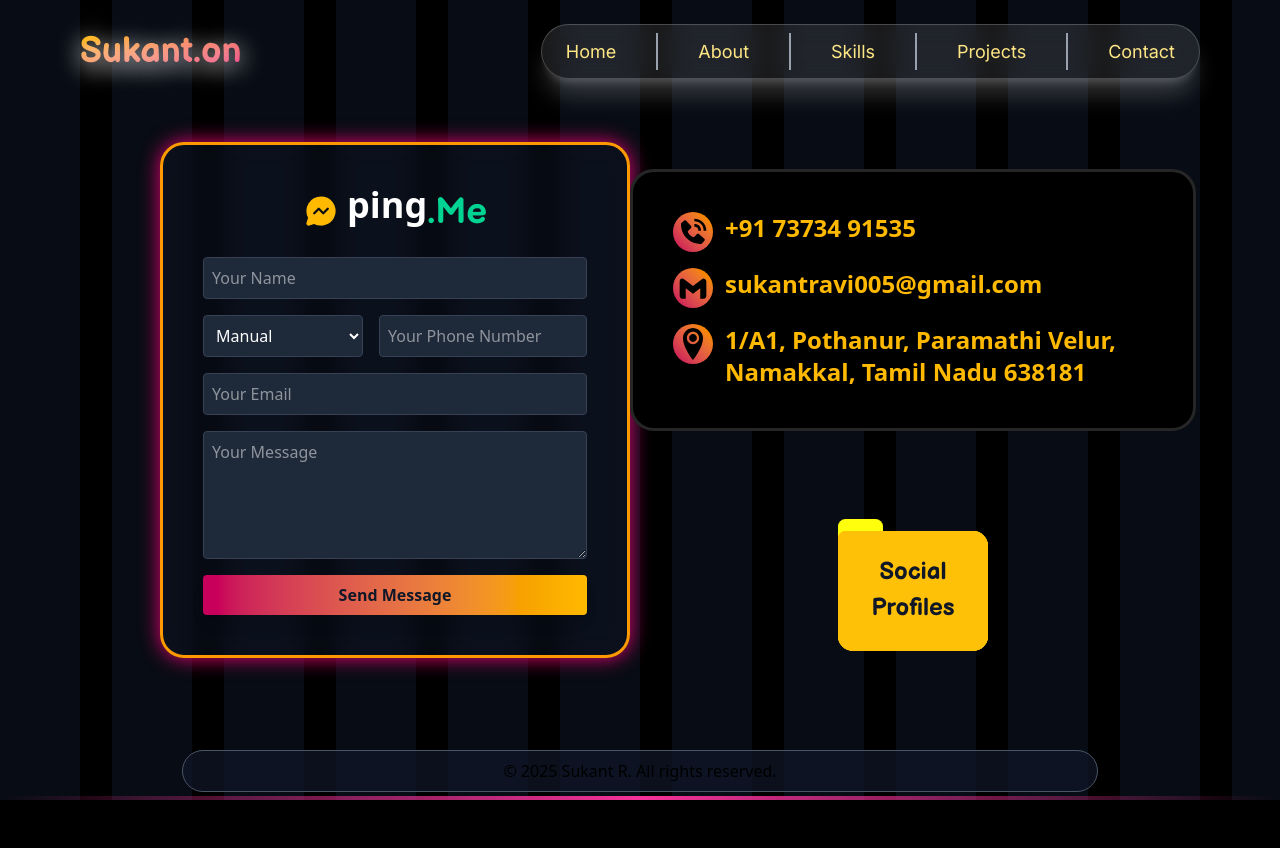
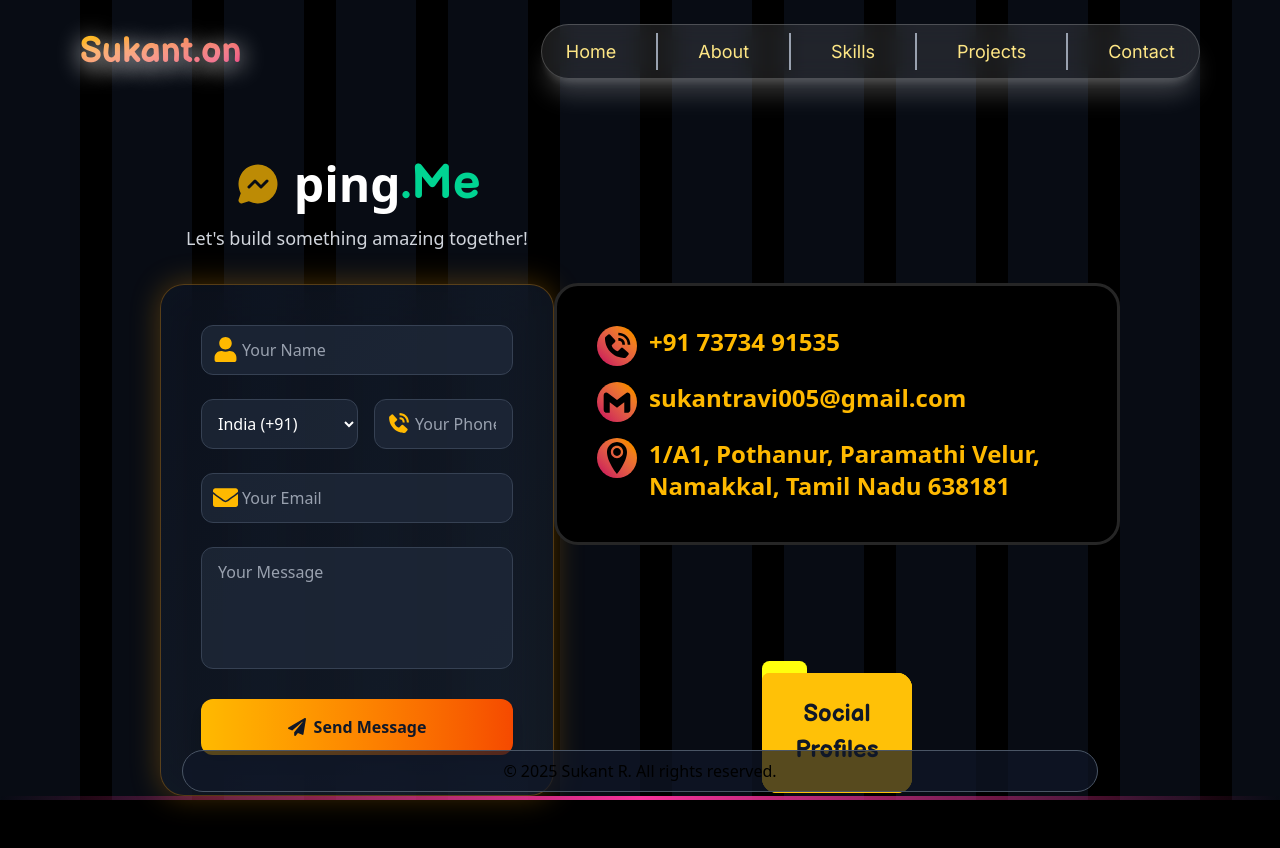
Before and after one commit to Sukantongithub/WebProfile, a React (Vite) app: page /contact in a window 1280 px wide. Shown: the top 848 px of the page. Before the commit the page ends 800 px from the top, so only its background shows below. Built offline with nearby package versions, Linux system fonts and the light colour scheme.

Commit message:
contact update

```diff
--- a/src/components/Contact/Contact.jsx
+++ b/src/components/Contact/Contact.jsx
@@ -1,137 +1,232 @@
-import React from "react";
+import React, { useState } from "react";
 import { motion } from "framer-motion";
 import { PiMessengerLogoFill } from "react-icons/pi";
 import { BiSolidPhoneCall } from "react-icons/bi";
+import { FaEnvelope, FaUser, FaPhone, FaPaperPlane } from "react-icons/fa";
 import Contactinfo from "../Contactinfo/Contactinfo";
 import Folder from "../Socialfolders/Folder";
 
 const Contact = () => {
+  const [formData, setFormData] = useState({
+    name: "",
+    countryCode: "+91",
+    phone: "",
+    email: "",
+    message: "",
+  });
+  const [isSubmitting, setIsSubmitting] = useState(false);
+  const [submitMessage, setSubmitMessage] = useState("");
+
+  const handleChange = (e) => {
+    setFormData({
+      ...formData,
+      [e.target.name]: e.target.value,
+    });
+  };
+
+  const handleSubmit = async (e) => {
+    e.preventDefault();
+    setIsSubmitting(true);
+
+    // Simulate form submission
+    setTimeout(() => {
+      setIsSubmitting(false);
+      setSubmitMessage("Message sent successfully! 🎉");
+      setFormData({
+        name: "",
+        countryCode: "+91",
+        phone: "",
+        email: "",
+        message: "",
+      });
+
+      setTimeout(() => {
+        setSubmitMessage("");
+      }, 3000);
+    }, 2000);
+  };
+
   return (
-    <div className="h-screen flex items-center justify-between relative p-40">
-      <div>
+    <div className="min-h-screen flex items-center justify-between relative p-8 lg:p-40">
+      {/* Enhanced Form Section */}
+      <div className="w-full lg:w-1/2">
         <motion.div
           initial={{ x: -100, opacity: 0 }}
           animate={{ x: 0, opacity: 1 }}
-          transition={{ duration: 0.6 }}
+          transition={{ duration: 0.8, ease: "easeOut" }}
         >
+          {/* Header Section */}
+          <div className="mb-8 text-center">
+            <motion.h1
+              className="flex items-center justify-center text-5xl font-bold mb-4"
+              initial={{ y: -20, opacity: 0 }}
+              animate={{ y: 0, opacity: 1 }}
+              transition={{ delay: 0.3, duration: 0.6 }}
+            >
+              <PiMessengerLogoFill className="text-amber-400 mr-3 animate-pulse" />
+              <span className="text-white">ping</span>
+              <span className="text-emerald-400 balsamiq-sans-bold">.Me</span>
+            </motion.h1>
+            <motion.p
+              className="text-gray-300 text-lg"
+              initial={{ y: -20, opacity: 0 }}
+              animate={{ y: 0, opacity: 1 }}
+              transition={{ delay: 0.5, duration: 0.6 }}
+            >
+              Let's build something amazing together!
+            </motion.p>
+          </div>
+
           <form
-            className="flex flex-col items-center border-3  border-amber-500 rounded-3xl justify-between text-white p-10 bg-gray-900/40 backdrop-blur-md"
-            style={{ boxShadow: "0 0px 20px rgb(233, 0, 116)  " }}
+            onSubmit={handleSubmit}
+            className="relative p-8 lg:p-10 bg-gradient-to-br from-gray-900/60 to-gray-800/60 backdrop-blur-xl rounded-3xl border border-amber-500/30 shadow-2xl"
+            style={{ boxShadow: "0 0px 30px rgba(245, 158, 11, 0.3)" }}
           >
-            <h1 className="flex text-4xl font-bold mb-6">
-              <PiMessengerLogoFill className="text-amber-400 mr-2 mt-2" />
-              ping
-              <span className="text-emerald-400 balsamiq-sans-bold  mt-2">
-                .Me
-              </span>
-            </h1>
+            {/* Success Message */}
+            {submitMessage && (
+              <motion.div
+                initial={{ opacity: 0, y: -20 }}
+                animate={{ opacity: 1, y: 0 }}
+                className="mb-6 p-4 bg-green-500/20 border border-green-500/50 rounded-lg text-green-400 text-center"
+              >
+                {submitMessage}
+              </motion.div>
+            )}
+
+            {/* Name Field */}
+            <motion.div
+              className="relative mb-6"
+              initial={{ x: -20, opacity: 0 }}
+              animate={{ x: 0, opacity: 1 }}
+              transition={{ delay: 0.6, duration: 0.6 }}
+            >
+              <FaUser size={25} className="absolute left-3 top-3 text-amber-400 z-10" />
               <input
                 type="text"
+                name="name"
+                value={formData.name}
+                onChange={handleChange}
                 placeholder="Your Name"
-              className="mb-4 p-2 w-96 rounded bg-gray-800 border border-gray-700 focus:outline-none focus:ring-2 focus:ring-amber-400"
+                required
+                className="w-full pl-10 pr-4 py-3 bg-gray-800/80 border border-gray-700 rounded-xl text-white placeholder-gray-400 focus:outline-none focus:ring-2 focus:ring-amber-400 focus:border-transparent transition-all duration-300 hover:bg-gray-700/80"
               />
-            <div className="space-x-4">
-              <select className="mb-4 p-2 w-40 rounded bg-gray-800 border border-gray-700 focus:outline-none focus:ring-2 focus:ring-amber-400">
-                <option value="Manual">Manual</option>
-                <option value="+1">USA, Canada, etc. (+1)</option>
+            </motion.div>
 
-                <option value="+7">Russia, Kazakhstan (+7)</option>
-
-                <option value="+20">Egypt (+20)</option>
-                <option value="+27">South Africa (+27)</option>
-
-                <option value="+30">Greece (+30)</option>
-                <option value="+31">Netherlands (+31)</option>
-                <option value="+32">Belgium (+32)</option>
+            {/* Phone Section */}
+            <motion.div
+              className="flex gap-4 mb-6"
+              initial={{ x: -20, opacity: 0 }}
+              animate={{ x: 0, opacity: 1 }}
+              transition={{ delay: 0.7, duration: 0.6 }}
+            >
+              <select
+                name="countryCode"
+                value={formData.countryCode}
+                onChange={handleChange}
+                className="px-3 py-3 bg-gray-800/80 border border-gray-700 rounded-xl text-white focus:outline-none focus:ring-2 focus:ring-amber-400 focus:border-transparent transition-all duration-300 hover:bg-gray-700/80"
+              >
+                <option value="+91">India (+91)</option>
+                <option value="+1">USA (+1)</option>
+                <option value="+44">UK (+44)</option>
+                <option value="+49">Germany (+49)</option>
                 <option value="+33">France (+33)</option>
-                <option value="+34">Spain (+34)</option>
-                <option value="+36">Hungary (+36)</option>
-                <option value="+39">Italy (+39)</option>
-
-                <option value="+40">Romania (+40)</option>
-                <option value="+41">Switzerland (+41)</option>
-                <option value="+43">Austria (+43)</option>
-                <option value="+44">UK (+44)</option>
-                <option value="+45">Denmark (+45)</option>
-                <option value="+46">Sweden (+46)</option>
-                <option value="+47">Norway (+47)</option>
-                <option value="+48">Poland (+48)</option>
-                <option value="+49">Germany (+49)</option>
-
-                <option value="+51">Peru (+51)</option>
-                <option value="+52">Mexico (+52)</option>
-                <option value="+53">Cuba (+53)</option>
-                <option value="+54">Argentina (+54)</option>
-                <option value="+55">Brazil (+55)</option>
-                <option value="+56">Chile (+56)</option>
-                <option value="+57">Colombia (+57)</option>
-                <option value="+58">Venezuela (+58)</option>
-
-                <option value="+60">Malaysia (+60)</option>
+                <option value="+86">China (+86)</option>
+                <option value="+81">Japan (+81)</option>
                 <option value="+61">Australia (+61)</option>
-                <option value="+62">Indonesia (+62)</option>
-                <option value="+63">Philippines (+63)</option>
-                <option value="+64">New Zealand (+64)</option>
-                <option value="+65">Singapore (+65)</option>
-                <option value="+66">Thailand (+66)</option>
-
-                <option value="+81">Japan (+81)</option>
-                <option value="+82">South Korea (+82)</option>
-                <option value="+84">Vietnam (+84)</option>
-                <option value="+86">China (+86)</option>
-
-                <option value="+90">Turkey (+90)</option>
-
-                <option value="+91">India (+91)</option>
-                <option value="+92">Pakistan (+92)</option>
-                <option value="+93">Afghanistan (+93)</option>
-                <option value="+94">Sri Lanka (+94)</option>
-                <option value="+95">Myanmar (+95)</option>
-                <option value="+98">Iran (+98)</option>
-
-                <option value="+212">Morocco (+212)</option>
-                <option value="+213">Algeria (+213)</option>
-                <option value="+216">Tunisia (+216)</option>
-
-                <option value="+220">Gambia (+220)</option>
-                <option value="+221">Senegal (+221)</option>
-                <option value="+222">Mauritania (+222)</option>
-                <option value="+223">Mali (+223)</option>
-                <option value="+224">Guinea (+224)</option>
-                <option value="+225">Ivory Coast (+225)</option>
-                <option value="+226">Burkina Faso (+226)</option>
-                <option value="+227">Niger (+227)</option>
-                <option value="+228">Togo (+228)</option>
-                <option value="+229">Benin (+229)</option>
+                {/* ...existing options... */}
               </select>
+              <div className="relative flex-1">
+                <BiSolidPhoneCall size={25} className="absolute left-3 top-3 text-amber-400 z-10" />
                 <input
-                type="number"
+                  type="tel"
+                  name="phone"
+                  value={formData.phone}
+                  onChange={handleChange}
                   placeholder="Your Phone Number"
-                className="mb-4 p-2 w-52 rounded bg-gray-800 border border-gray-700 focus:outline-none focus:ring-2 focus:ring-amber-400"
+                  required
+                  className="w-full pl-10 pr-4 py-3 bg-gray-800/80 border border-gray-700 rounded-xl text-white placeholder-gray-400 focus:outline-none focus:ring-2 focus:ring-amber-400 focus:border-transparent transition-all duration-300 hover:bg-gray-700/80"
                 />
               </div>
+            </motion.div>
+
+            {/* Email Field */}
+            <motion.div
+              className="relative mb-6"
+              initial={{ x: -20, opacity: 0 }}
+              animate={{ x: 0, opacity: 1 }}
+              transition={{ delay: 0.8, duration: 0.6 }}
+            >
+              <FaEnvelope size={25} className="absolute left-3 top-3 text-amber-400 z-10" />
               <input
                 type="email"
+                name="email"
+                value={formData.email}
+                onChange={handleChange}
                 placeholder="Your Email"
-              className="mb-4 p-2 w-96 rounded bg-gray-800 border border-gray-700 focus:outline-none focus:ring-2 focus:ring-amber-400"
+                required
+                className="w-full pl-10 pr-4 py-3 bg-gray-800/80 border border-gray-700 rounded-xl text-white placeholder-gray-400 focus:outline-none focus:ring-2 focus:ring-amber-400 focus:border-transparent transition-all duration-300 hover:bg-gray-700/80"
               />
+            </motion.div>
+
+            {/* Message Field */}
+            <motion.div
+              className="mb-6"
+              initial={{ x: -20, opacity: 0 }}
+              animate={{ x: 0, opacity: 1 }}
+              transition={{ delay: 0.9, duration: 0.6 }}
+            >
               <textarea
+                name="message"
+                value={formData.message}
+                onChange={handleChange}
                 placeholder="Your Message"
-              className="mb-4 p-2 w-96 h-32 rounded bg-gray-800 border border-gray-700 focus:outline-none focus:ring-2 focus:ring-amber-400"
+                required
+                rows="4"
+                className="w-full px-4 py-3 bg-gray-800/80 border border-gray-700 rounded-xl text-white placeholder-gray-400 focus:outline-none focus:ring-2 focus:ring-amber-400 focus:border-transparent transition-all duration-300 hover:bg-gray-700/80 resize-none"
               ></textarea>
-            <button
+            </motion.div>
+
+            {/* Submit Button */}
+            <motion.button
               type="submit"
-              className="px-6 py-2 w-full bg-gradient-to-l from-amber-400 to-pink-700 text-gray-900 font-semibold rounded hover:scale-95 transition-all duration-300 shadow-lg hover:shadow-xl"
+              disabled={isSubmitting}
+              className={`w-full px-6 py-4 bg-gradient-to-r from-amber-400 to-orange-600 text-gray-900 font-bold rounded-xl transition-all duration-300 shadow-lg hover:shadow-xl flex items-center justify-center gap-2 ${
+                isSubmitting
+                  ? "opacity-70 cursor-not-allowed"
+                  : "hover:scale-[1.02] active:scale-[0.98]"
+              }`}
+              initial={{ y: 20, opacity: 0 }}
+              animate={{ y: 0, opacity: 1 }}
+              transition={{ delay: 1.0, duration: 0.6 }}
+              whileHover={{ scale: isSubmitting ? 1 : 1.02 }}
+              whileTap={{ scale: isSubmitting ? 1 : 0.98 }}
             >
+              {isSubmitting ? (
+                <>
+                  <div className="animate-spin rounded-full h-5 w-5 border-b-2 border-gray-900"></div>
+                  Sending...
+                </>
+              ) : (
+                <>
+                  <FaPaperPlane className="text-lg" />
                   Send Message
-            </button>
+                </>
+              )}
+            </motion.button>
           </form>
         </motion.div>
       </div>
-      <div className="flex flex-col items-center justify-between space-y-30">
+
+      {/* Right Side Components */}
+      <motion.div
+        className="hidden lg:flex flex-col items-center justify-between space-y-12 "
+        initial={{ x: 100, opacity: 0 }}
+        animate={{ x: 0, opacity: 1 }}
+        transition={{ duration: 0.8, delay: 0.4 }}
+      >
         <Contactinfo />
-        <Folder size={1.5} />
-      </div>
+        <Folder size={1.5} className="-mb-25 mt-25" />
+      </motion.div>
     </div>
   );
 };
```
Lines whose indentation alone changed are shown as unchanged.
